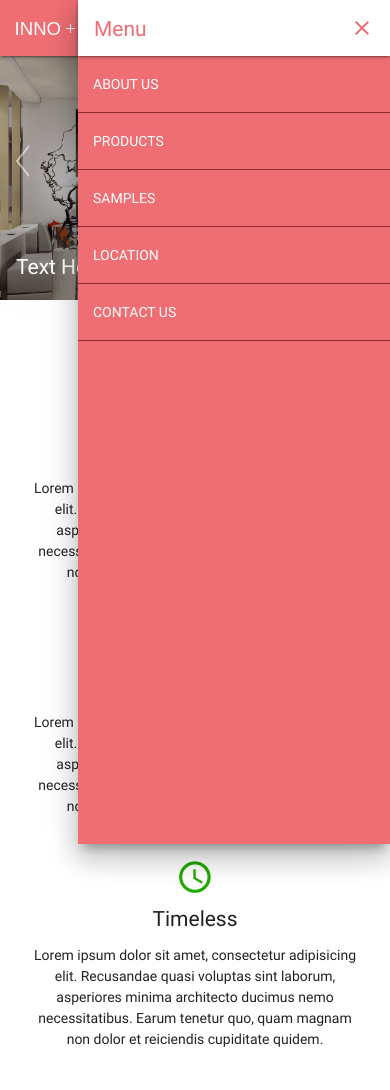
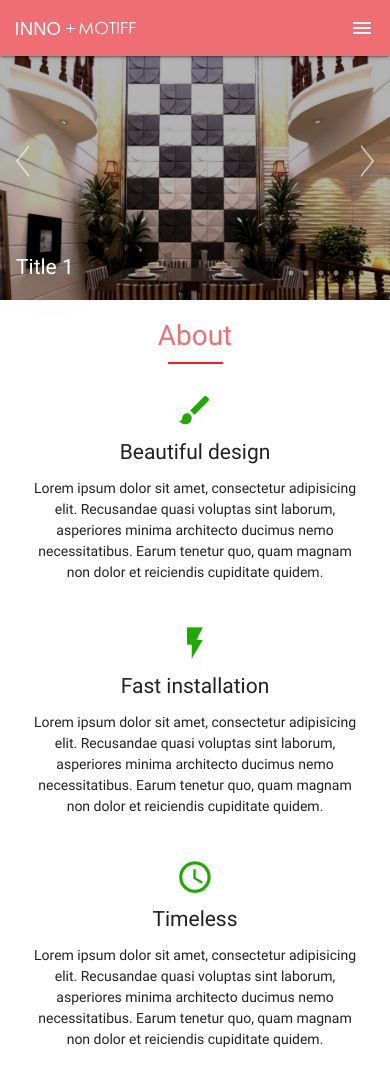
Before and after one commit to jemuelpup/innomotiff, a PHP site: page / in a window 390 px wide. Shown: the top 1090 px of the page. Run offline with PHP 8.4, Linux system fonts and the light colour scheme; style sheets or scripts are compiled from the project's sources; some libraries are stand-ins or nearby versions.

Commit message:
responsive ready

```diff
--- a/css/style.css
+++ b/css/style.css
@@ -32,6 +32,8 @@
     background-color: #000; }
     header .full-screen-slider-block .header-slider li img {
       opacity: 0.7; }
+    header .full-screen-slider-block .header-slider li .description {
+      display: none; }
   header .full-screen-slider-block .slide-caption {
     min-height: 200px;
     z-index: 2;
@@ -43,7 +45,7 @@
     header .full-screen-slider-block .slide-caption .title {
       font-size: 4rem;
       text-transform: capitalize;
-      margin-bottom: 3rem; }
+      margin-bottom: 2rem; }
     header .full-screen-slider-block .slide-caption .desc {
       font-size: 1.2rem;
       line-height: 1.4; }
@@ -220,17 +222,42 @@
   width: 60%; }
 
 .showInSP {
-  display: none; }
+  display: none !important; }
 
 .showInPC {
-  display: block; }
+  display: block !important; }
 
-@media screen and (max-width: 480px) {
+@media screen and (max-width: 1020px) {
+  header .full-screen-slider-block .slide-caption {
+    bottom: 3%;
+    width: 60%; } }
+@media screen and (max-width: 880px) {
+  aside h1 {
+    width: 120px;
+    margin: 1.5rem 0 1.68rem 0; }
+
+  header .full-screen-slider-block .slide-caption .title {
+    font-size: 3rem;
+    margin-bottom: 1rem; } }
+@media screen and (max-width: 770px) {
+  nav ul a {
+    padding: 0 6px; }
+
+  header .full-screen-slider-block .slick-dots {
+    bottom: 5%; }
+  header .full-screen-slider-block .slide-caption {
+    bottom: 0%;
+    min-height: 155px; }
+    header .full-screen-slider-block .slide-caption .title {
+      font-size: 2rem; }
+    header .full-screen-slider-block .slide-caption .desc {
+      font-size: 1rem; } }
+@media screen and (max-width: 660px) {
   .showInSP {
-    display: block; }
+    display: block !important; }
 
   .showInPC {
-    display: none; }
+    display: none !important; }
 
   header {
     padding-top: 4rem; }
@@ -379,5 +406,17 @@
 
   .grid-item--width3 {
     width: 100%; } }
+@media screen and (max-width: 500px) {
+  .slide-caption .description .desc {
+    display: none !important; }
+
+  header .full-screen-slider-block .slick-dots {
+    bottom: 8%; } }
+@media screen and (max-width: 400px) {
+  .copyRight .company,
+  .copyRight .designer {
+    float: none !important; }
+  .copyRight .company {
+    margin-bottom: 1rem; } }
 
 /*# sourceMappingURL=style.css.map */
--- a/index.php
+++ b/index.html
@@ -29,6 +29,7 @@
 				<div class="slide-caption">
 					<div class="row">
 						<div class="col s12">
+							<div class="description">
 								<p class="title">text here</p>
 								<p class="desc">
 									Lorem ipsum dolor sit amet, consectetur adipisicing elit. Suscipit, tenetur repudiandae reiciendis dignissimos tempore, eos tempora ipsa! Provident cumque, delectus, mollitia ex itaque minima ea doloribus suscipit facere, error molestias.
@@ -37,26 +38,47 @@
 						</div>
 					</div>
 				</div>
+			</div>
 			<ul class="header-slider">
 				<li>
-					<img src="/images/sample1.jpg" alt="">
+					<img src="/images/pic01.jpg" alt="">
+					<div class="description">
+						<p class="title">title 1</p>
+						<p class="desc">Lorem ipsum dolor sit amet, consectetur adipisicing elit. Veritatis, corporis, culpa! Incidunt cupiditate sint laboriosam saepe minima id ullam ducimus eligendi dicta, in quidem, vitae blanditiis dolorum ad! Nihil, sit.</p>
+					</div>
+				</li>
+				<li>
+					<img src="/images/pic02.jpg" alt="">
+					<div class="description">
+						<p class="title">title 2</p>
+						<p class="desc">Lorem ipsum dolor sit amet, consectetur adipisicing elit. Veritatis, corporis, culpa! Incidunt cupiditate sint laboriosam saepe minima id ullam ducimus eligendi dicta, in quidem, vitae blanditiis dolorum ad! Nihil, sit.</p>
+					</div>
+				</li>
+				<li>
+					<img src="/images/pic03.jpg" alt="">
+					<div class="description">
+						<p class="title">title 3</p>
+						<p class="desc">Lorem ipsum dolor sit amet, consectetur adipisicing elit. Veritatis, corporis, culpa! Incidunt cupiditate sint laboriosam saepe minima id ullam ducimus eligendi dicta, in quidem, vitae blanditiis dolorum ad! Nihil, sit.</p>
+					</div>
+				</li>
+				<li>
+					<img src="/images/pic04.jpg" alt="">
+					<div class="description">
+						<p class="title">title 4</p>
+						<p class="desc">Lorem ipsum dolor sit amet, consectetur adipisicing elit. Veritatis, corporis, culpa! Incidunt cupiditate sint laboriosam saepe minima id ullam ducimus eligendi dicta, in quidem, vitae blanditiis dolorum ad! Nihil, sit.</p>
+					</div>
 				</li>
 				<li>
 					<img src="/images/sample1.jpg" alt="">
-				</li>
-				<li>
-					<img src="/images/sample1.jpg" alt="">
-				</li>
-				<li>
-					<img src="/images/sample1.jpg" alt="">
-				</li>
-				<li>
-					<img src="/images/sample1.jpg" alt="">
+					<div class="description">
+						<p class="title">title 5</p>
+						<p class="desc">Lorem ipsum dolor sit amet, consectetur adipisicing elit. Veritatis, corporis, culpa! Incidunt cupiditate sint laboriosam saepe minima id ullam ducimus eligendi dicta, in quidem, vitae blanditiis dolorum ad! Nihil, sit.</p>
+					</div>
 				</li>
 			</ul>
 		</div>
 	</header>
-	<aside class="active">
+	<aside>
 		<!-- this contains the navigations -->
 		<nav>
 			<div class="container">
@@ -239,14 +261,12 @@
 				<div class="row">
 					<div class="col s12">
 						<ul class="cards">
-
-							<?php for($i=0;$i<10;$i++){ ?>
 							<li class="card design01 z-depth-2">
 								<div class="card-image waves-effect waves-block waves-light">
 								  <img class="activator" src="/images/profilePix.jpg">
 								</div>
 								<div class="card-content">
-						      <p class="name center-align">Elsa Bermudez</p>
+								  <p class="name center-align">Jane Doe</p>
 								  <p class="job center-align">Designer</p>
 								</div>
 								<div class="card-reveal">
@@ -254,11 +274,60 @@
 								  <p>Here is some more information about this product that is only revealed once clicked on.</p>
 								</div>
 							</li>
-							<?php } ?>
-
+							<li class="card design01 z-depth-2">
+								<div class="card-image waves-effect waves-block waves-light">
+								  <img class="activator" src="/images/profilePix.jpg">
+								</div>
+								<div class="card-content">
+								  <p class="name center-align">Jane Doe</p>
+								  <p class="job center-align">Designer</p>
+								</div>
+								<div class="card-reveal">
+								  <span class="card-title grey-text text-darken-4">Card Title<i class="material-icons right">close</i></span>
+								  <p>Here is some more information about this product that is only revealed once clicked on.</p>
+								</div>
+							</li>
+							<li class="card design01 z-depth-2">
+								<div class="card-image waves-effect waves-block waves-light">
+								  <img class="activator" src="/images/profilePix.jpg">
+								</div>
+								<div class="card-content">
+								  <p class="name center-align">Jane Doe</p>
+								  <p class="job center-align">Designer</p>
+								</div>
+								<div class="card-reveal">
+								  <span class="card-title grey-text text-darken-4">Card Title<i class="material-icons right">close</i></span>
+								  <p>Here is some more information about this product that is only revealed once clicked on.</p>
+								</div>
+							</li>
+							<li class="card design01 z-depth-2">
+								<div class="card-image waves-effect waves-block waves-light">
+								  <img class="activator" src="/images/profilePix.jpg">
+								</div>
+								<div class="card-content">
+								  <p class="name center-align">Jane Doe</p>
+								  <p class="job center-align">Designer</p>
+								</div>
+								<div class="card-reveal">
+								  <span class="card-title grey-text text-darken-4">Card Title<i class="material-icons right">close</i></span>
+								  <p>Here is some more information about this product that is only revealed once clicked on.</p>
+								</div>
+							</li>
+							<li class="card design01 z-depth-2">
+								<div class="card-image waves-effect waves-block waves-light">
+								  <img class="activator" src="/images/profilePix.jpg">
+								</div>
+								<div class="card-content">
+								  <p class="name center-align">Jane Doe</p>
+								  <p class="job center-align">Designer</p>
+								</div>
+								<div class="card-reveal">
+								  <span class="card-title grey-text text-darken-4">Card Title<i class="material-icons right">close</i></span>
+								  <p>Here is some more information about this product that is only revealed once clicked on.</p>
+								</div>
+							</li>
 						</ul>
 					</div>
-
 				</div>
 			</div>
 		</section>
@@ -270,7 +339,7 @@
 					<div class="col m5 s12">
 						<h3>More about company</h3>
 						<p class="par">Lorem ipsum dolor sit amet, consectetur adipisicing elit. Ea, quos qui temporibus, quod reiciendis architecto. Id alias ipsa unde quae corporis facere, quibusdam, debitis, porro dolorum inventore atque enim molestias?</p>
-						<p class="name right-align">-Eufemia Britania</p>
+						<p class="name right-align">-Jemuel Elimanco</p>
 					</div>
 					<div class="col m3 s12">
 						<h3>Keep Connected</h3>
@@ -286,11 +355,11 @@
 						</div>
 						<div class="contactInfoBlock">
 							<i class="material-icons">phone</i>
-							<p class="phone-number">09464561234</p>
+							<p class="phone-number">09433994613</p>
 						</div>
 						<div class="contactInfoBlock">
 							<i class="material-icons">email</i>
-							<p class="email">emailAddress@gmail.com</p>
+							<p class="email">jemuelpup@gmail.com</p>
 						</div>
 					</div>
 				</div>
@@ -300,7 +369,7 @@
 			<div class="container">
 				<div class="row">
 					<div class="col s12">
-						<p class="company left">2016 Sample here</p>
+						<p class="company left">2018 Sample here</p>
 						<p class="designer right">Designed by Jemuel Elimanco</p>
 					</div>
 				</div>
--- a/js/main.js
+++ b/js/main.js
@@ -13,10 +13,6 @@
   	autoplay: false,
 	  autoplaySpeed: 5000
 	});
-
-
-
-
   $('.cards').slick({
   	slidesToShow: 4,
   	slidesToScroll: 4,
@@ -60,9 +56,21 @@
 	  columnWidth: '.grid-sizer',
 	  percentPosition: true
 	});
+  $('.header-slider').on('beforeChange', function(event, slick, currentSlide, nextSlide){
+		$(".slide-caption .description .title").fadeOut( 250 );
+		$(".slide-caption .description .desc").fadeOut( 250 );
+	});
 
-
-
+  $('.header-slider').on('afterChange', function(event, slick, currentSlide, nextSlide){
+	 setSliderTitleAndDesc();
+	});
+	function setSliderTitleAndDesc(){
+		var activeSlide = $(".header-slider li.slick-current .description");
+		var title = activeSlide.children(".title").text();
+		var desc = activeSlide.children(".desc").text();
+		$(".slide-caption .description .title").text(title).fadeIn( 250 );
+		$(".slide-caption .description .desc").text(desc).fadeIn( 250 );
+	}
 
 
 
@@ -74,6 +82,10 @@
 		sliderSmallestSizeY = $(smallestHeightElementInSlider.naturalHeight)[0];
   	setSliderHeight(smallestHeightElementInSlider);
   	autoHeight($(".products .card .card-content p"),3);
+  	var title = $(".header-slider li:first-child .description .title").text();
+  	var desc = $(".header-slider li:first-child .description .desc").text();
+  	$(".slide-caption .description .title").text(title).fadeIn( 250 );
+		$(".slide-caption .description .desc").text(desc).fadeIn( 250 );
   }
 	function setSliderHeight(imgElement){
 		console.log(sliderSmallestSizeY,sliderSmallestSizeX,$(imgElement).width())
--- a/scss/style.scss
+++ b/scss/style.scss
@@ -5,6 +5,8 @@
 $color-Theme-dark: #FF1B23;
 $color-Theme-complement: #64dd17;
 $color-Theme-complement-dark: #1faa00;
+$common-Text-Font-Large: 1.2rem;
+$common-Text-Font-Medium: 1rem;
 
 
 @mixin translate($x,$y){
@@ -80,6 +82,9 @@
 			img{
 				opacity: 0.7;
 			}
+			.description{
+				display: none;
+			}
 		}
 		.slide-caption{
 			min-height: 200px;
@@ -92,10 +97,10 @@
 			.title{
 			    font-size: 4rem;
 			    text-transform: capitalize;
-			    margin-bottom: 3rem;
+			    margin-bottom: 2rem;
 			}
 			.desc{
-				font-size: 1.2rem;
+				font-size: $common-Text-Font-Large;
 	    		line-height: 1.4;
 			}
 		}
@@ -334,19 +339,60 @@
 $slider-dot-size: 5px;
 
 .showInSP{
-	display:none;
+	display:none!important;
 }
 .showInPC{
-	display:block;
+	display:block!important;
 }
-@media screen and (max-width: 480px) {
 
-.showInSP{
-	display:block;
+@media screen and (max-width: 1020px) {
+	header .full-screen-slider-block .slide-caption{
+		bottom: 3%;
+		width: 60%;
+	}
 }
-.showInPC{
-	display:none;
+
+@media screen and (max-width: 880px) {
+	aside h1{
+	    width: 120px;
+	    margin: 1.5rem 0 1.68rem 0;
+	}
+	header .full-screen-slider-block .slide-caption{
+		.title{
+			font-size: 3rem;
+			margin-bottom: 1rem;
+		}
+	}
 }
+@media screen and (max-width: 770px) {
+	nav ul a {
+		padding: 0 6px;
+	}
+	header .full-screen-slider-block{
+		.slick-dots{
+			bottom: 5%;
+		}
+		.slide-caption{
+			bottom: 0%;
+			min-height: 155px;
+			.title{
+				font-size: 2rem;
+			}
+			.desc{
+				font-size: $common-Text-Font-Medium;
+			}
+		}
+	}
+}
+
+@media screen and (max-width: 660px) {
+
+	.showInSP{
+		display:block!important;
+	}
+	.showInPC{
+		display:none!important;
+	}
 	header{
 		padding-top: 4rem;
 		.sp-toolbar{
@@ -543,3 +589,22 @@
 	.grid-item--width3 { width:  100%; }
 
 }
+@media screen and (max-width: 500px){
+	.slide-caption .description .desc{
+		display: none!important;
+	}
+	header .full-screen-slider-block .slick-dots {
+		bottom: 8%;
+	}
+}
+@media screen and (max-width: 400px){
+	.copyRight{
+		.company,
+		.designer{
+			float: none!important;
+		}
+		.company{
+			margin-bottom: 1rem;
+		}
+	}
+}
```
Also changed, not shown: 1 other file. Lines whose indentation alone changed are shown as unchanged.
